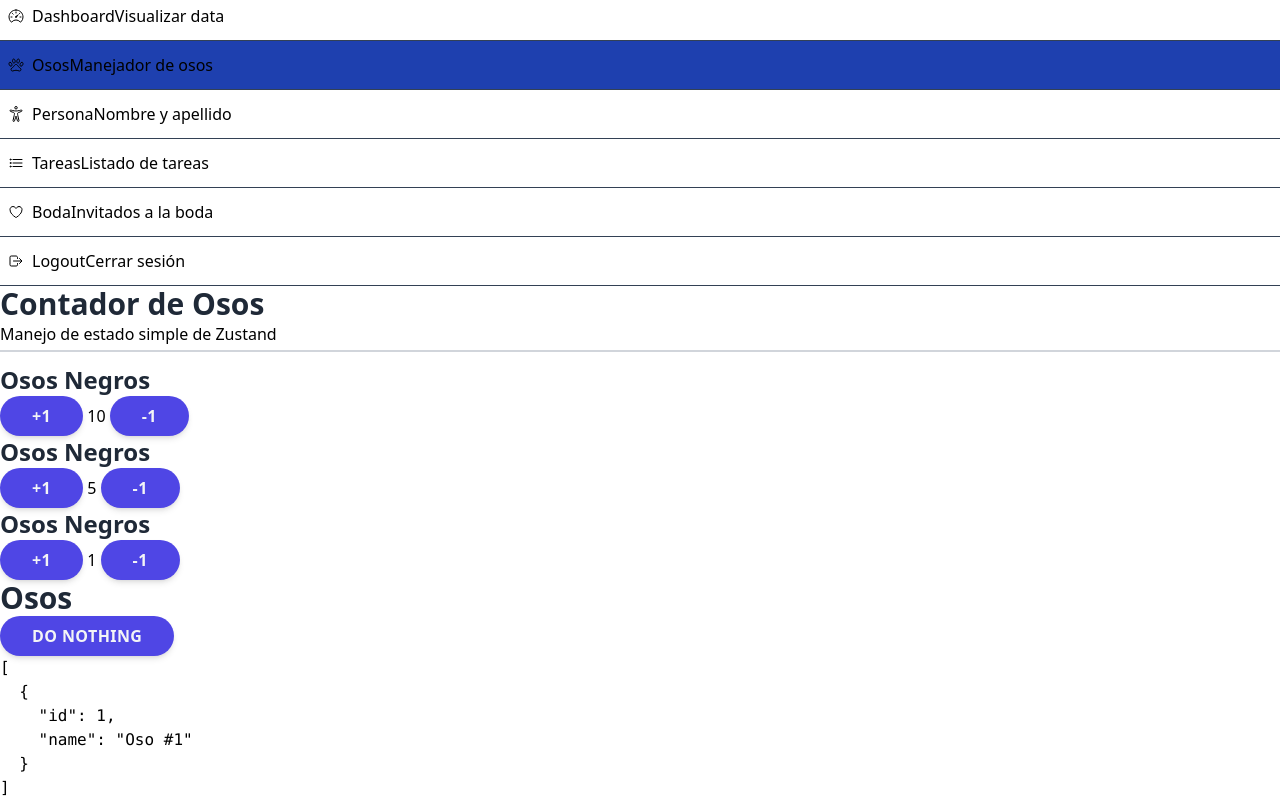
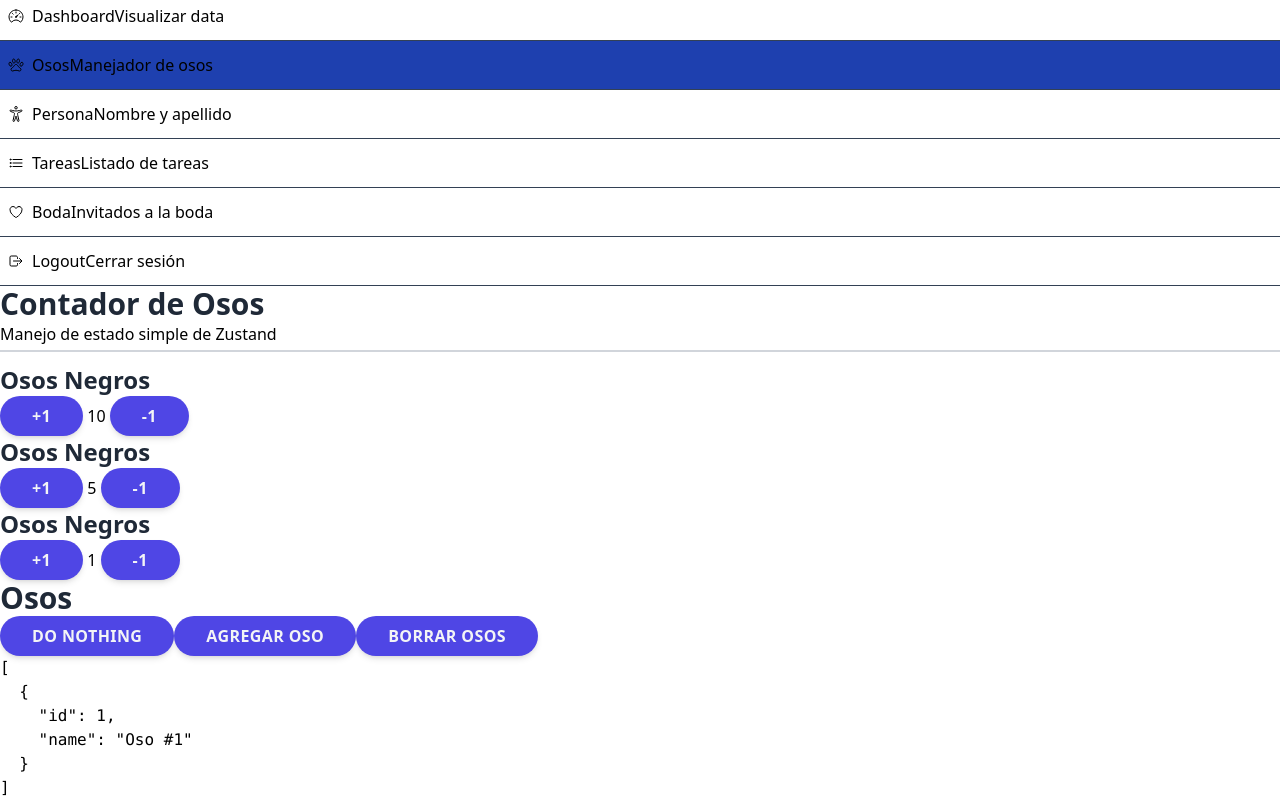
Before and after one commit to mgcastelberg/zustand-react, a React (Vite) app: page /dashboard/bears in a window 1280 px wide. Shown: the part 416-1216 px from the top of the page. Built offline with nearby package versions, Linux system fonts and the light colour scheme.

Commit message:
Métodos con objetos anidados

```diff
--- a/src/pages/01-basic/BearPage.tsx
+++ b/src/pages/01-basic/BearPage.tsx
@@ -70,10 +70,14 @@ export const BearsDisplay = () => {
   // const bears = useBearStore( state => state.bears );
   const bears = useBearStore( useShallow(state => state.bears) );
   const doNothing = useBearStore( state => state.doNothing );
+  const addBear = useBearStore( state => state.addBear );
+  const clearBears = useBearStore( state => state.clearBears );
   return (
     <WhiteCard>
       <h1>Osos</h1>
-      <button onClick={ doNothing }>Do Nothing</button>
+      <button className='mt-2' onClick={ doNothing }>Do Nothing</button>
+      <button className='mt-2' onClick={ addBear }>Agregar Oso</button>
+      <button className='mt-2' onClick={ clearBears }>Borrar Osos</button>
       <pre>
         { JSON.stringify(bears, null, 2) }
       </pre>
--- a/src/stores/bears/bears.store.ts
+++ b/src/stores/bears/bears.store.ts
@@ -13,9 +13,9 @@ interface BearState {
     increaseBlackBears: (by: number) => void;
     increasePolarBears: (by: number) => void;
     increasePandaBears: (by: number) => void;
-
     doNothing: () => void;
-
+    addBear: () => void;
+    clearBears: () => void;
 }
 
 export const useBearStore = create<BearState>()((set) => ({
@@ -27,5 +27,9 @@ export const useBearStore = create<BearState>()((set) => ({
     increasePolarBears: (by:number) => set((state) => ({ polarBears: state.polarBears + by })),
     increasePandaBears: (by:number) => set((state) => ({ pandaBears: state.pandaBears + by })),
     // nuevo puntero en memoria con el arreglo (crea un nuevo arreglo, para zustand va a ser un nuevo stado)
-    doNothing: () => set( state => ({ bears: [...state.bears]}))
+    doNothing: () => set( state => ({ bears: [...state.bears]})),
+    addBear: () => set( state => ({
+        bears: [...state.bears, { id: state.bears.length + 1, name: `Oso # ${ state.bears.length + 1 }`  }]
+    })),
+    clearBears: () => set( ({ bears: []}) )
 }))
```
